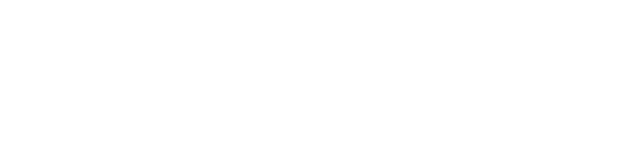
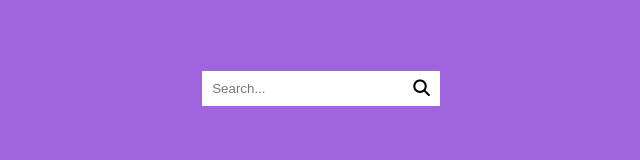
Before and after one commit to acciojob/Interactive-Search-ahinsakraj, a website: page main.html in a window 1280 px wide. Shown: the whole page, without its empty margins (319-959 px from the left). Drawn offline with Linux system fonts and the light colour scheme.

Commit message:
created a submission

```diff
--- a/main.html
+++ b/main.html
@@ -4,10 +4,16 @@
 
 <head>
 	<link rel="stylesheet" href="styles.css">
+
+	<link rel="stylesheet" href="https://cdnjs.cloudflare.com/ajax/libs/font-awesome/6.5.1/css/all.min.css" integrity="sha512-DTOQO9RWCH3ppGqcWaEA1BIZOC6xxalwEsw9c2QQeAIftl+Vegovlnee1c9QX4TctnWMn13TZye+giMm8e2LwA==" crossorigin="anonymous" referrerpolicy="no-referrer" />
 </head>
 
 <body>
 	<!-- the entire body must be written by student -->
+	<div class="search">
+		<input class="input" placeholder="Search...">
+		<button class="btn"><i class="fa-sharp fa-solid fa-magnifying-glass fa-lg"></i></button>
+	</div>
     <script type="text/javascript" src="./script.js">
 </script>
 
--- a/script.js
+++ b/script.js
@@ -1 +1,10 @@
 //your JS code here. If required.
+const search=document.querySelector(".search");
+const input=document.querySelector(".input");
+const btn=document.querySelector(".btn");
+
+btn.addEventListener('click',()=>{
+	search.classList.add('active')
+	btn.classList.remove('btn')
+	btn.classList.add('input')
+})
--- a/styles.css
+++ b/styles.css
@@ -1 +1,23 @@
 /*  your css code here. If applicable */
+body{
+    background-color: rgb(161,100,223);
+    height: 20vh;
+    display: flex;
+    justify-content: center;
+    align-items: center;
+}
+.search{
+	background-color:white;
+}
+.active{
+	background-color:lightgray
+}
+.input,.btn{
+	background-color:transparent;
+	border:none;
+	padding:10px;
+	outline:none;
+}
+.btn:hover{
+	cursor:pointer;
+}
```
